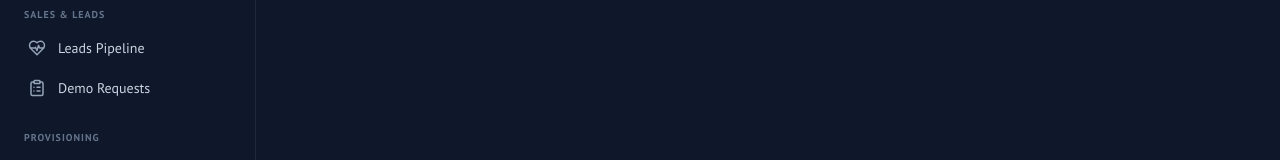
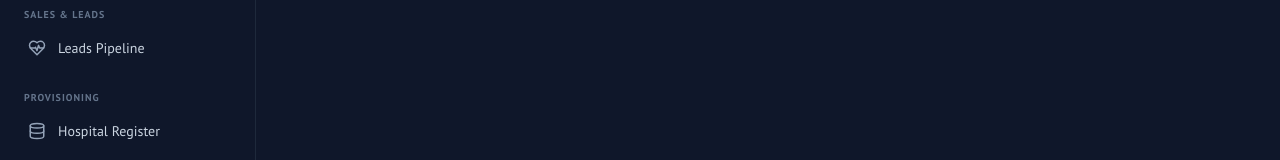
Before and after one commit to jgambrah/GAM_Med, a Next.js app: page /app-ceo/dashboard in a window 1280 px wide. Shown: the part 274-434 px from the top of the page. Built offline with nearby package versions, Linux system fonts and the light colour scheme; no server answers; the database is empty; sample sign-in values are in the browser's storage.

Commit message:
CAN YOU REMOVE THE DEMO REQUEST ON THE CEO COMMAND SIDEBAR

```diff
--- a/src/components/app/ceo-sidebar.tsx
+++ b/src/components/app/ceo-sidebar.tsx
@@ -1,4 +1,3 @@
-
 'use client';
 import React from 'react';
 import Link from 'next/link';
@@ -24,7 +23,6 @@ const menuGroups = [
     title: "SALES & LEADS",
     items: [
       { name: "Leads Pipeline", href: "/app-ceo/leads", icon: HeartPulse },
-      { name: "Demo Requests", href: "/request-demo", icon: ClipboardList },
     ]
   },
   {
```
